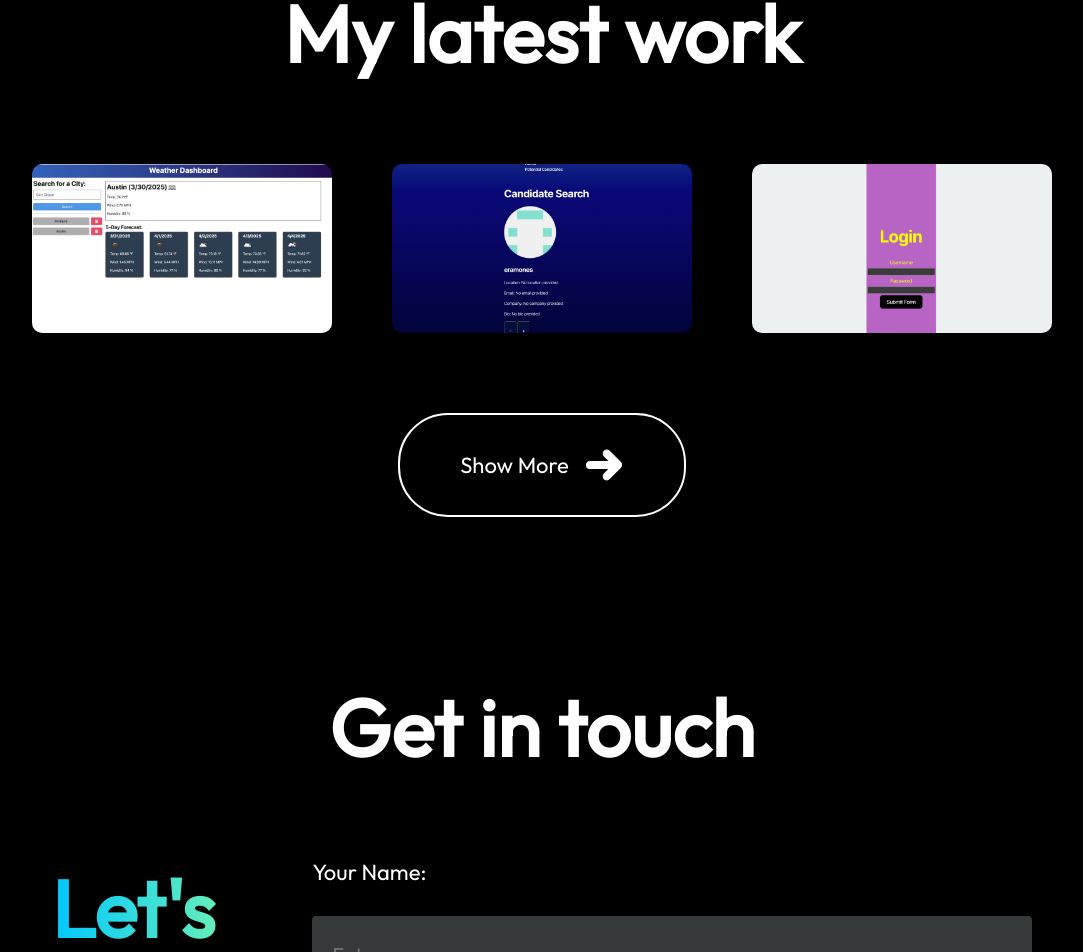
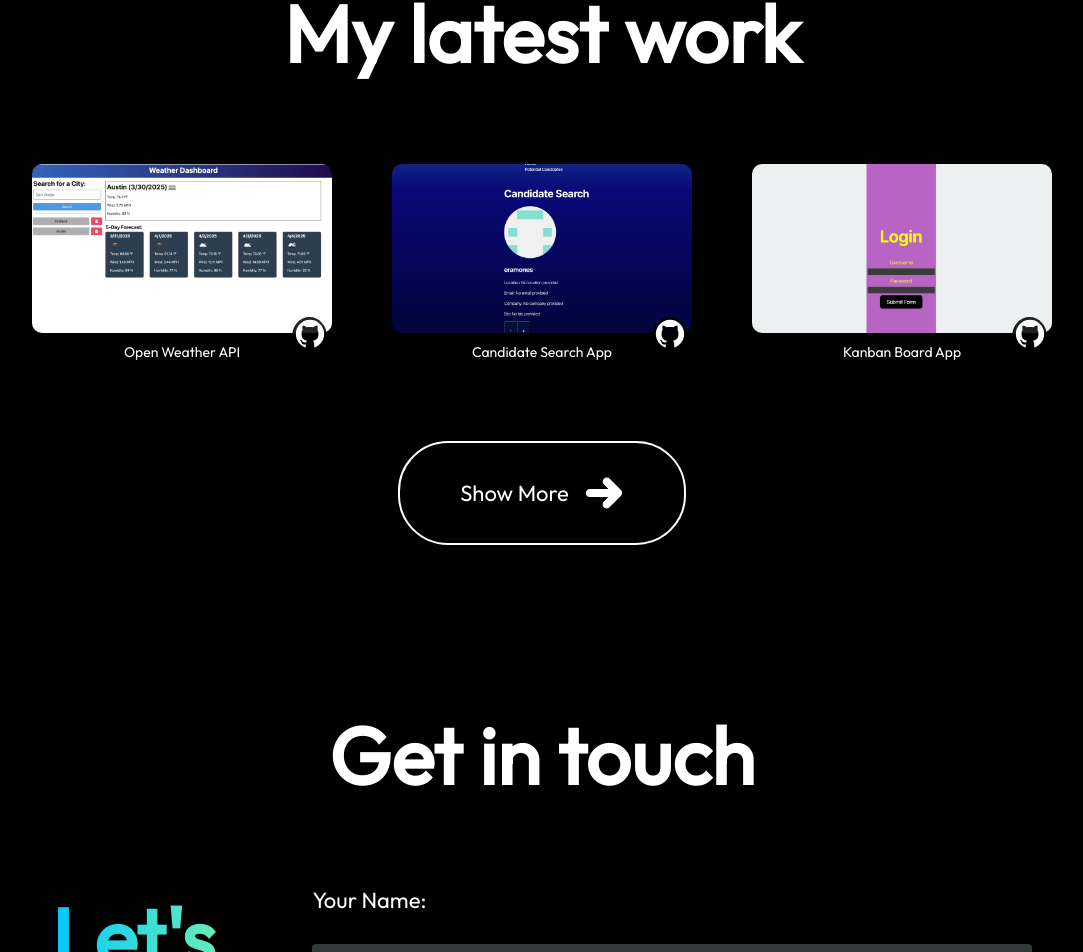
Before and after one commit to wmvrisso/Vrisso-Portfolio, a React (Vite) app in the folder vrisso-portfolio/v-portfolio/: page / in a window 1280 px wide. Shown: the part 3560-4512 px from the top of the page, without its empty margins (98-1181 px from the left). Built offline with nearby package versions, Linux system fonts and the light colour scheme.

Commit message:
updated mywork.css and .jsx files

```diff
--- a/vrisso-portfolio/v-portfolio/src/assets/mywork_data.js
+++ b/vrisso-portfolio/v-portfolio/src/assets/mywork_data.js
@@ -7,16 +7,19 @@ const mywork_data = [
     w_no: 1,
     w_name: "Open Weather API",
     w_img: project1_img,
+    github_link: "https://github.com/yourusername/open-weather-api", // Replace with actual GitHub link
   },
   {
     w_no: 2,
     w_name: "Candidate Search App",
     w_img: project2_img,
+    github_link: "https://github.com/yourusername/candidate-search-app", // Replace with actual GitHub link
   },
   {
     w_no: 3,
     w_name: "Kanban Board App",
     w_img: project3_img,
+    github_link: "https://github.com/yourusername/kanban-board-app", // Replace with actual GitHub link
   },
 ];
 
--- a/vrisso-portfolio/v-portfolio/src/components/mywork.css
+++ b/vrisso-portfolio/v-portfolio/src/components/mywork.css
@@ -19,21 +19,59 @@
   grid-template-columns: 1fr 1fr 1fr; /* Three columns */
   gap: 60px; /* Space between items */
 }
-.mywork-container img {
+.mywork-container .work-item {
+  position: relative;
+  display: flex;
+  flex-direction: column;
+  align-items: center;
+}
+.mywork-container .project-image {
   box-sizing: border-box;
   width: 300px; /* Adjust width as needed */
   height: auto; /* Maintains aspect ratio */
   object-fit: cover; /* Ensures proper scaling */
   border-radius: 10px; /* Optional: Rounds corners */
   transition: 0.3s; /* Smooth transition for hover effect */
-  cursor: pointer;
 }
-.mywork-container img:hover {
+.mywork-container .project-image:hover {
   transform: scale(1.1); /* Slightly enlarges the image on hover */
   box-shadow: 0 4px 8px rgba(0, 0, 0, 0.1); /* Adds a subtle shadow for depth */
   border: 4px solid aquamarine; /* Optional: Adds a border on hover */
   border-radius: 10px; /* Maintains the rounded corners */
   transition: 0.3s; /* Ensures the transition is smooth */
+}
+.github-link {
+  position: absolute;
+  bottom: 5px;
+  right: 5px;
+  background-color: rgba(0, 0, 0, 0.865); /* Light background for contrast */
+  padding: 0.5px;
+  border-radius: 50%;
+  transition: 0.3s; /* Smooth transition for hover effect */
+}
+
+.github-icon {
+  width: 34px; /* Small fixed size */
+  height: 34px;
+}
+.github-icon:hover {
+  opacity: 0.7; /* Subtle fade effect on hover */
+  transition: 0.3s; /* Smooth transition for hover effect */
+}
+.deployed-link {
+  display: block;
+  margin-top: 10px;
+  font-size: 14px;
+  font-family: Outfit, sans-serif; /* Ensure consistency with the rest of the site */
+  color: rgb(255, 255, 255); /* Adjust color */
+  text-decoration: none;
+  text-align: center;
+}
+
+.deployed-link:hover {
+  text-decoration: underline; /* Adds an underline on hover */
+  cursor: pointer; /* Ensures it looks clickable */
+  color: aquamarine;
 }
 .mywork-showmore {
   display: flex;
--- a/vrisso-portfolio/v-portfolio/src/components/mywork.jsx
+++ b/vrisso-portfolio/v-portfolio/src/components/mywork.jsx
@@ -2,6 +2,7 @@ import React from "react";
 import "../components/mywork.css";
 import mywork_data from "../assets/mywork_data";
 import arrow_icon from "../assets/images/right_arrow_icon.svg";
+import github_icon from "../assets/images/github-icon.svg"; // GitHub icon
 
 const MyWork = () => {
   return (
@@ -11,7 +12,27 @@ const MyWork = () => {
       </div>
       <div className="mywork-container">
         {mywork_data.map((work, index) => {
-          return <img key={index} src={work.w_img} alt="" />;
+          return (
+            <div key={index} className="work-item">
+              <img src={work.w_img} alt="Project" className="project-image" />
+              <a
+                href={work.github_link}
+                target="_blank"
+                rel="noopener noreferrer"
+                className="github-link"
+              >
+                <img src={github_icon} alt="GitHub" className="github-icon" />
+              </a>
+              <a
+                href={work.deployed_link}
+                target="_blank"
+                rel="noopener noreferrer"
+                className="deployed-link"
+              >
+                {work.w_name} {/* Display project name dynamically */}
+              </a>
+            </div>
+          );
         })}
       </div>
       <div className="mywork-showmore">
```
